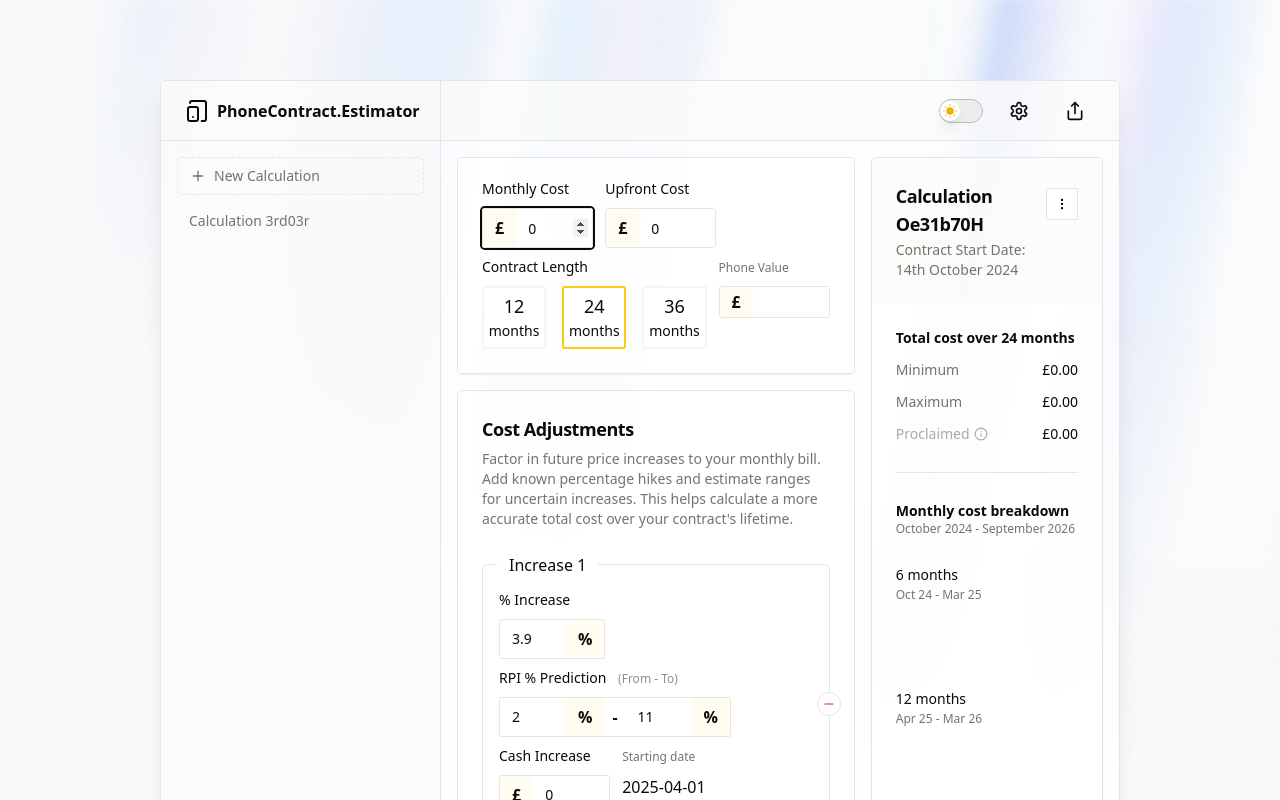
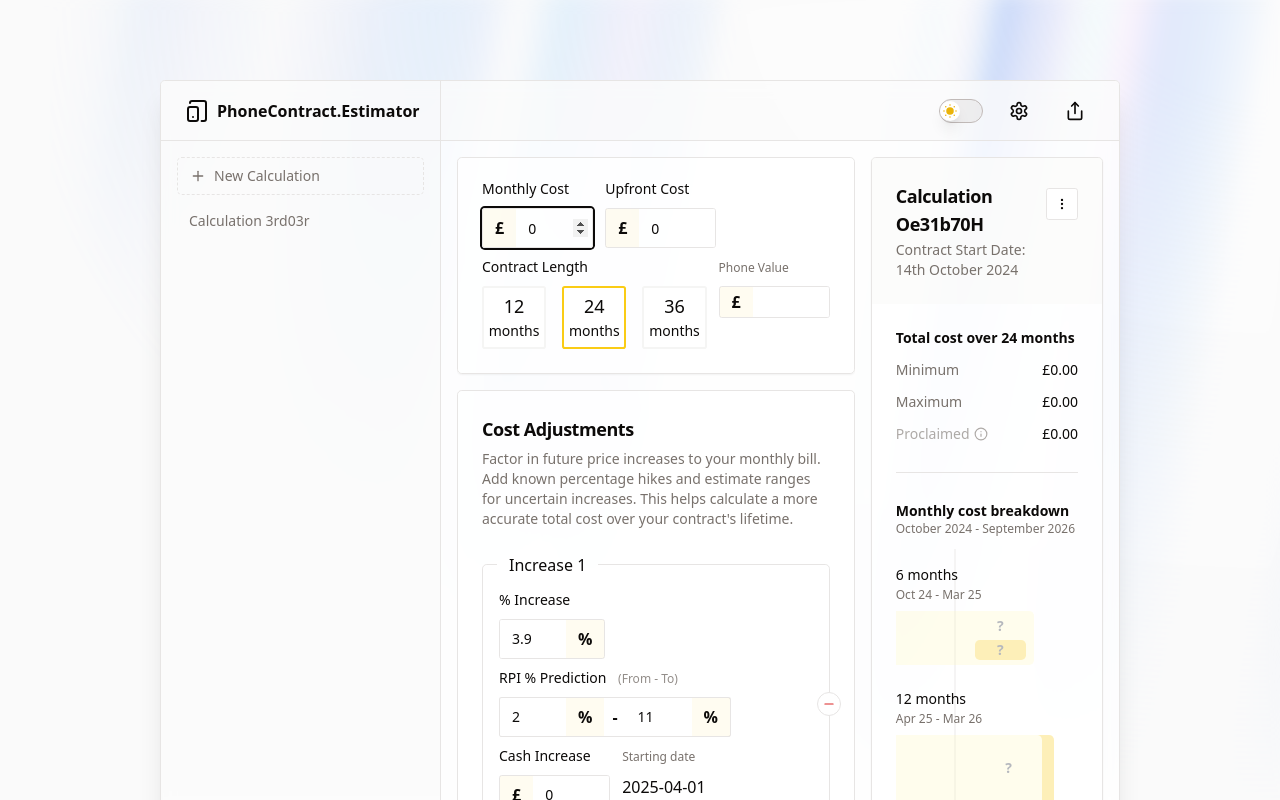
Before and after one commit to desw0lf/phone-plan-calculator, a React (Vite) app: page / in a window 1280 px wide. Shown: the top 800 px of the page. Built offline with nearby package versions, Linux system fonts and the light colour scheme.

Commit message:
add chart placeholder

```diff
--- a/src/chart.css
+++ b/src/chart.css
@@ -4,6 +4,22 @@
   --bar-width: 0;
   --bar-label-width: 90px;
   container-type: inline-size;
+}
+
+.charty__wrapper .charty__row > div:first-child,
+.charty_wrapper .charty__dot {
+  opacity: 1;
+  transition: opacity 0.8s ease;
+}
+
+.charty__wrapper--empty .charty__row > div:first-child,
+.charty__wrapper--empty .charty__dot {
+  opacity: 0.3;
+}
+
+.charty__wrapper--empty .charty__label__bar > * {
+  padding-left: 1.376rem;
+  padding-right: 1.376rem;
 }
 
 .charty__bar {
--- a/src/pages/home/calculator/index.tsx
+++ b/src/pages/home/calculator/index.tsx
@@ -44,6 +44,7 @@ type Action =
   | { type: "ON_CONTRACT_START_DATE_CHANGE"; contractStartDate: ISODate; initial?: boolean };
 
 function limitValue(v: string | number, max: string) {
+  // todo: fix deselect
   if (typeof v !== "string") {
     return v;
   }
--- a/src/pages/home/calculator/monthly-chart.tsx
+++ b/src/pages/home/calculator/monthly-chart.tsx
@@ -10,6 +10,7 @@ import type { ConcatenatedMonthBreakdown } from "./calculator.types";
 
 interface MonthlyChartProps {
   concatenatedMonthlyBreakdown: ConcatenatedMonthBreakdown[];
+  isEmpty?: boolean;
 }
 
 type CSS = React.CSSProperties;
@@ -27,7 +28,7 @@ interface BarProps {
 const LegendItem: React.FC<TLegendBoxTooltip> = ({ label, className, value, labelSuffix }) => (
   <div className="flex items-center gap-1.5">
     <div className="flex items-center gap-1.5">
-      <div className={cn("h-2 w-2 shrink-0 rounded-[2px]", className)}></div>
+      <div className={cn("charty__dot h-2 w-2 shrink-0 rounded-[2px]", className)}></div>
       <span>
         {label} {labelSuffix}
       </span>
@@ -63,7 +64,7 @@ const Bar: React.FC<BarProps & { children?: React.ReactNode }> = ({ width, class
 
 const BarLabels: React.FC<{ items: BarProps[] }> = ({ items }) => {
   return (
-    <div className="charty__bar absolute flex items-center justify-end rounded-r-lg cursor-default" style={{ "--bar-width": `100%` } as CSS}>
+    <div className="charty__bar absolute flex items-center justify-end rounded-r-lg cursor-default" style={{ minWidth: "100%" }}>
       <div className="flex flex-col w-full h-full justify-evenly">
         {items.map((item, i) => (
           <div key={i} className="charty__label__bar flex justify-end gap-2" style={{ "--bar-width": `${item.width}%` } as CSS}>
@@ -103,7 +104,7 @@ const ChartTooltip: React.FC<{ title: string; subtitle?: string; items: TLegendB
   </div>
 );
 
-export const MonthlyChart: React.FC<MonthlyChartProps> = ({ concatenatedMonthlyBreakdown }) => {
+export const MonthlyChart: React.FC<MonthlyChartProps> = ({ concatenatedMonthlyBreakdown, isEmpty }) => {
   const { currencySettings } = useSettings();
   const legendItems = [
     { label: "Min Cost", className: "bg-yellow-100 dark:bg-yellow-50", labelSuffix: "(p/m)" },
@@ -122,9 +123,9 @@ export const MonthlyChart: React.FC<MonthlyChartProps> = ({ concatenatedMonthlyB
     },
     [currencySettings],
   );
-  console.log(concatenatedMonthlyBreakdown);
+
   return (
-    <div>
+    <div className={cn("charty__wrapper", isEmpty && "charty__wrapper--empty")}>
       <div className="charty relative leading-none flex flex-col gap-6 py-4">
         <VerticalLine xPercentage={concatenatedMonthlyBreakdown[0].minCostWidthPercentage} />
         {concatenatedMonthlyBreakdown.map((item) => (
@@ -132,16 +133,18 @@ export const MonthlyChart: React.FC<MonthlyChartProps> = ({ concatenatedMonthlyB
             <TooltipTrigger asChild>
               <div className="charty__row flex flex-grow items-center gap-4" style={{ "--bar-count": item.monthCount } as CSS}>
                 <div className="flex gap-2 flex-col flex-grow relative">
-                  <Bar className={`${legendItems[1].className} absolute`} width={item.maxCostWidthPercentage}>
-                    {/* <MonthSeparators count={item.monthCount} /> */}
-                  </Bar>
+                  {item.maxCostWidthPercentage !== item.minCostWidthPercentage && (
+                    <Bar className={`${legendItems[1].className} absolute`} width={item.maxCostWidthPercentage}>
+                      {/* <MonthSeparators count={item.monthCount} /> */}
+                    </Bar>
+                  )}
                   <Bar className={`${legendItems[0].className} dark:shadow-[1px_0_6px_1px_rgba(0,0,0,0.15)]`} width={item.minCostWidthPercentage}>
                     {/* <MonthSeparators count={item.monthCount} /> */}
                   </Bar>
                   <BarLabels
                     items={[
-                      { label: currencyFormatter(item.minCost, ""), width: item.minCostWidthPercentage, className: legendItems[0].className },
-                      { label: currencyFormatter(item.maxCost, ""), width: item.maxCostWidthPercentage, className: legendItems[1].className },
+                      { label: isEmpty ? "?" : currencyFormatter(item.minCost, ""), width: item.minCostWidthPercentage, className: legendItems[0].className },
+                      { label: isEmpty ? "?" : currencyFormatter(item.maxCost, ""), width: item.maxCostWidthPercentage, className: legendItems[1].className },
                     ]}
                   />
                 </div>
@@ -151,7 +154,7 @@ export const MonthlyChart: React.FC<MonthlyChartProps> = ({ concatenatedMonthlyB
                 </span>
               </div>
             </TooltipTrigger>
-            {item.minCost > 0 && (
+            {!isEmpty && (
               <TooltipPortal>
                 <TooltipContent side="left" sideOffset={12} className="text-xs py-3">
                   <ChartTooltip
--- a/src/pages/home/calculator/sidebar-summary.tsx
+++ b/src/pages/home/calculator/sidebar-summary.tsx
@@ -18,7 +18,9 @@ function updateCost(originalValue: number, percent: number, fixed: number): numb
 }
 
 export const SidebarSummary: React.FC<{ state: CalculatorState["parsed"]; contractStartDate: ISODate }> = ({ state, contractStartDate }) => {
-  const { totals, concatenatedMonthlyBreakdown, dateLabel } = useMemo(() => {
+  const { totals, isEmpty, concatenatedMonthlyBreakdown, dateLabel } = useMemo(() => {
+    const isEmpty = state.monthlyCost === 0;
+    const initialMonthlyCost = isEmpty ? 20 : state.monthlyCost;
     // const hasAdjustments = state.adjustements.length > 0;
     const adjustmentIsoDates = state.adjustements.map(({ increaseDate }) => increaseDate);
     const months = generatePaymentMonths(contractStartDate, state.contractLength, adjustmentIsoDates);
@@ -37,11 +39,11 @@ export const SidebarSummary: React.FC<{ state: CalculatorState["parsed"]; contra
           monthlyBreakdown: [...acc.monthlyBreakdown, newValue],
           minCost,
           maxCost,
-          totalMin: acc.totalMin + minCost,
-          totalMax: acc.totalMax + maxCost,
+          totalMin: isEmpty ? 0 : acc.totalMin + minCost,
+          totalMax: isEmpty ? 0 : acc.totalMax + maxCost,
         };
       },
-      { monthlyBreakdown: [], minCost: state.monthlyCost, maxCost: state.monthlyCost, totalMin: 0, totalMax: 0 },
+      { monthlyBreakdown: [], minCost: initialMonthlyCost, maxCost: initialMonthlyCost, totalMin: 0, totalMax: 0 },
     );
 
     const grouped: MonthBreakdown[][] = monthlyBreakdown.reduce((acc, m) => {
@@ -79,6 +81,7 @@ export const SidebarSummary: React.FC<{ state: CalculatorState["parsed"]; contra
       dateLabel: prettyRange([monthlyBreakdown[0].date, monthlyBreakdown.at(-1)!.date], "MMMM y"),
       monthlyBreakdown,
       concatenatedMonthlyBreakdown,
+      isEmpty,
       totals: {
         minimum: totalMin + state.upfrontCost,
         maximum: totalMax + state.upfrontCost,
@@ -163,7 +166,7 @@ export const SidebarSummary: React.FC<{ state: CalculatorState["parsed"]; contra
             <div className="font-semibold">Monthly cost breakdown</div>
             <p className="text-xs text-muted-foreground">{dateLabel}</p>
           </div>
-          <MonthlyChart concatenatedMonthlyBreakdown={concatenatedMonthlyBreakdown} />
+          <MonthlyChart concatenatedMonthlyBreakdown={concatenatedMonthlyBreakdown} isEmpty={isEmpty} />
         </div>
       </CardContent>
       {/* <div className="min-h-3" style={{ height: "-webkit-fill-available" }}>
```
